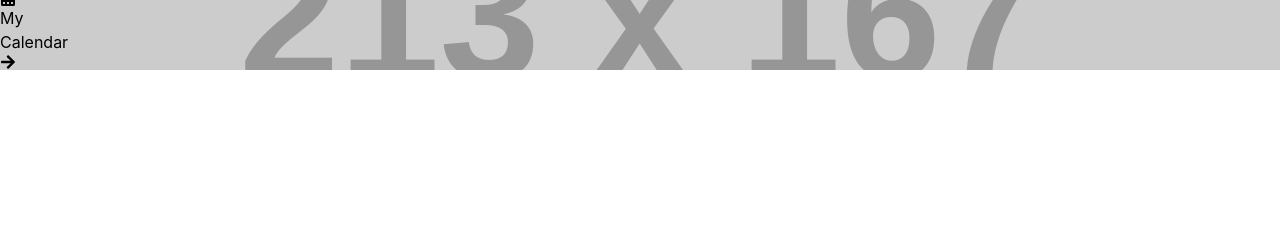
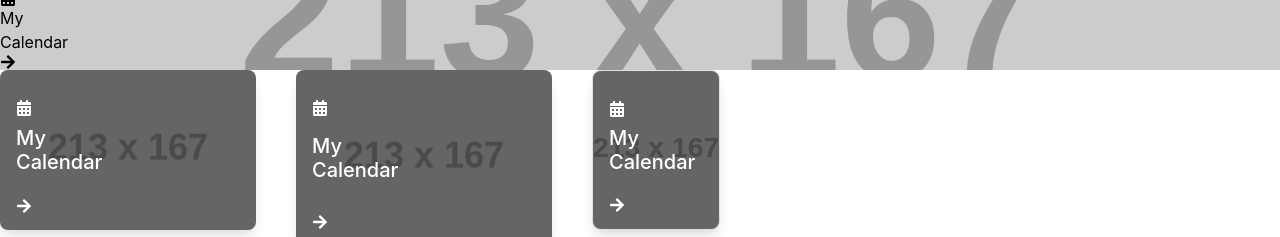
Before and after one commit to warunik/my-components-app, a React (Create React App) app: page / in a window 1280 px wide. Shown: the part 3106-3343 px from the top of the page. Before the commit the page ends 3176 px from the top, so only its background shows below. Built offline with nearby package versions, Linux system fonts and the light colour scheme.

Commit message:
Conversion to pure CSS of Button component

```diff
--- a/src/App.tsx
+++ b/src/App.tsx
@@ -6,6 +6,7 @@ import IconComponent from './components/IconComponent';
 //import { FaPhone, FaHeadset, FaAmbulance, FaQrcode, FaFileAlt } from 'react-icons/fa';
 import StatusTabs from './components/StatusTabs';
 import CardN from './components/CardN';
+import ButtonCard from './components/ButtonCard';
 
 
 const App: React.FC = () => {
@@ -98,6 +99,33 @@ const App: React.FC = () => {
 
 
     </div>
+    <div className = "flex-wrap-gap">
+    <ButtonCard
+      type="card1"
+      image="https://via.placeholder.com/213x167"
+      title="My"
+      subtitle="Calendar"
+      icon={<FaCalendarAlt />}
+      link="#"
+    />
+    <ButtonCard
+      type="card2"
+      image="https://via.placeholder.com/213x167"
+      title="My"
+      subtitle="Calendar"
+      icon={<FaCalendarAlt />}
+      link="#"
+    />
+    <ButtonCard
+      type="card3"
+      image="https://via.placeholder.com/213x167"
+      title="My"
+      subtitle="Calendar"
+      icon={<FaCalendarAlt />}
+      link="#"
+    />
+
+    </div>
 
     </div>
 
--- /dev/null
+++ b/src/components/ButtonCard.css
@@ -0,0 +1,90 @@
+/* ButtonCard.css */
+.button-card {
+    border-radius: 0.5rem; /* rounded-lg */
+    box-shadow: 0 10px 15px -3px rgba(0, 0, 0, 0.1), 0 4px 6px -2px rgba(0, 0, 0, 0.05); /* shadow-lg */
+    color: white; /* text-white */
+    position: relative; /* relative */
+    padding: 1rem; /* p-4 */
+  }
+
+  .button-card.card1 {
+    width: 16rem;
+    height: 10rem;
+    padding-left: 1.75rem; /* pl-[26.19px] */
+    padding-right: 3rem; /* pr-[47.81px] */
+    padding-top: 2rem; /* pt-[32.97px] */
+    padding-bottom: 1rem; /* pb-[16.24px] */
+  }
+
+  .button-card.card2 {
+    width: 16rem; /* w-[262px] */
+    height: 11rem; /* h-[169px] */
+    display: flex; /* flex */
+    justify-content: center; /* justify-center */
+    align-items: center; /* items-center */
+  }
+
+  .button-card.card3 {
+    width: 8rem; /* w-[133.48px] */
+    height: 10rem; /* h-[156.08px] */
+    border: 1px solid #e0e0e0; /* border */
+    background-color: #f5f5f5; /* bg-zinc-100 */
+  }
+
+  .button-card-content {
+    border-radius: 0.5rem; /* rounded-lg */
+    position: absolute; /* absolute */
+    top: 0; /* top-0 */
+    left: 0; /* left-0 */
+    width: 100%; /* w-full */
+    height: 100%; /* h-full */
+    display: flex; /* flex */
+    flex-direction: column; /* flex-col */
+    align-items: flex-start; /* items-start */
+    justify-content: center;
+    padding: 1rem; /* p-4 */
+    gap: 0.5rem; /* space-y-2 */
+  }
+
+  .button-card-content.overlay {
+    background-color: rgba(0, 0, 0, 0.5); /* bg-black bg-opacity-50 */
+  }
+
+  .button-card-icon {
+    width: 1.5rem;
+    height: 1.25rem;
+    position: absolute; /* relative */
+    top: 30px;
+  }
+
+  .button-card-title {
+    color: white; /* text-white */
+    font-size: 1.25rem; /* text-[19.08px] */
+    font-weight: 500; /* font-medium */
+    font-family: 'Inter', sans-serif; /* font-['Inter'] */
+    line-height: normal; /* leading-normal */
+  }
+
+  .button-card-subtitle {
+    color: white; /* text-white */
+    font-size: 1.25rem; /* text-[19.08px] */
+    font-weight: 500; /* font-medium */
+    font-family: 'Inter', sans-serif; /* font-['Inter'] */
+    line-height: normal; /* leading-normal */
+  }
+
+  .button-card-link {
+    position: absolute; /* absolute */
+    bottom: 1rem; /* bottom-4 */
+    left: 1rem; /* left-4 */
+    color: white; /* text-white */
+    display: flex; /* flex */
+    align-items: center; /* items-center */
+    gap: 0.5rem; /* space-x-2 */
+  }
+
+  .flex-wrap-gap {
+    display: flex; /* flex */
+    flex-wrap: wrap; /* flex-wrap */
+    gap: 2.5rem; /* gap-10 (10 x 0.25rem) */
+  }
--- /dev/null
+++ b/src/components/ButtonCard.tsx
@@ -0,0 +1,35 @@
+import React from 'react';
+import { FaArrowRight } from 'react-icons/fa';
+import './ButtonCard.css';
+
+interface ButtonCardProps {
+  type: 'card1' | 'card2' | 'card3';
+  title: string;
+  subtitle: string;
+  icon: React.ReactNode | string;
+  image?: string;
+  bgColor?: string;
+  link: string;
+}
+
+const ButtonCard: React.FC<ButtonCardProps> = ({ type, title, subtitle, icon, image, bgColor, link }) => {
+  return (
+    <div
+      className={`button-card ${type} ${bgColor ? bgColor : 'bg-white'}`}
+      style={image ? { backgroundImage: `url(${image})`, backgroundSize: 'cover', backgroundPosition: 'center' } : {}}
+    >
+      <div className={`button-card-content ${image ? 'overlay' : ''}`}>
+        <div className="button-card-icon">{icon}</div>
+        <div>
+          <h3 className="button-card-title">{title}</h3>
+          <p className="button-card-subtitle">{subtitle}</p>
+        </div>
+        <a href={link} className="button-card-link">
+          <FaArrowRight className="text-xl" />
+        </a>
+      </div>
+    </div>
+  );
+};
+
+export default ButtonCard;
```
